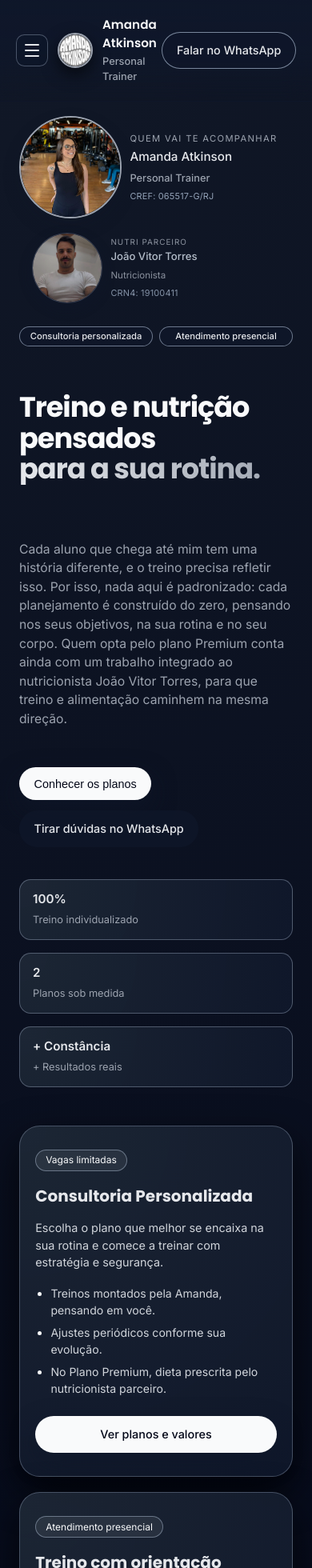
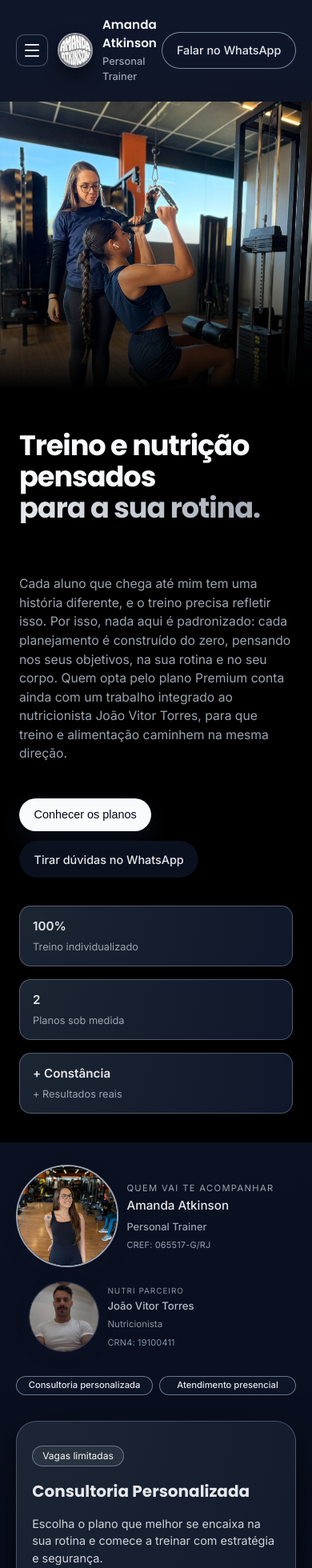
Before and after one commit to annamayatk/landing-page-amanda, a React (Vite) app: page / in a window 390 px wide. Shown: the top 1960 px of the page at 80% size. Built offline with nearby package versions, Linux system fonts and the light colour scheme.

Commit message:
feat: redesenha a home com fotos de treino e seção da Amanda
Co-authored-by: Cursor <cursoragent@cursor.com>

```diff
--- a/package.json
+++ b/package.json
@@ -12,6 +12,7 @@
     "db:generate": "drizzle-kit generate",
     "db:migrate": "drizzle-kit migrate",
     "db:push": "drizzle-kit push",
+    "db:check": "node --env-file=.env scripts/check-db.mjs",
     "db:studio": "drizzle-kit studio"
   },
   "dependencies": {
--- a/src/App.css
+++ b/src/App.css
@@ -265,18 +265,69 @@ h6,
 }
 
 .hero {
+  display: flex;
+  flex-direction: column;
+  gap: 0;
+  padding: 0;
+  max-width: none;
+  margin: 0;
+}
+
+.hero-cinematic {
+  position: relative;
   display: grid;
-  grid-template-columns: minmax(0, 1.5fr) minmax(0, 1.1fr);
-  gap: 3rem;
-  padding: 2rem 5vw 4rem;
-  max-width: 1120px;
-  margin: 0 auto;
+  grid-template-columns: minmax(280px, 1.08fr) minmax(300px, 0.92fr);
+  align-items: stretch;
+  min-height: min(82vh, 740px);
+  background: #000;
+  overflow: hidden;
+}
+
+.hero-cinematic-photo {
+  position: relative;
+  min-height: min(82vh, 740px);
+}
+
+.hero-cinematic-photo img {
+  position: absolute;
+  inset: 0;
+  display: block;
+  width: 100%;
+  height: 100%;
+  object-fit: cover;
+  object-position: 48% 16%;
+}
+
+.hero-cinematic-photo::after {
+  content: '';
+  position: absolute;
+  inset: 0;
+  background:
+    linear-gradient(
+      to right,
+      transparent 34%,
+      rgba(0, 0, 0, 0.45) 66%,
+      #000 100%
+    ),
+    linear-gradient(to top, rgba(0, 0, 0, 0.28) 0%, transparent 32%);
+  pointer-events: none;
+}
+
+.hero-cinematic h1 {
+  font-size: clamp(2.15rem, 3.2vw, 3.05rem);
 }
 
 .hero-content {
   display: flex;
   flex-direction: column;
-  gap: 1.5rem;
+  justify-content: center;
+  gap: 1.2rem;
+  padding: 3rem 5vw 3rem 1.25rem;
+}
+
+.hero-team-band {
+  width: min(1120px, calc(100% - 10vw));
+  margin: 2.25rem auto 0;
 }
 
 .hero-team-intro {
@@ -516,7 +567,6 @@ a.hero-tag-link:hover {
 }
 
 .hero-card {
-  align-self: center;
   background: radial-gradient(circle at top left, rgba(31, 41, 55, 0.9), rgba(15, 23, 42, 1));
   border-radius: 1.6rem;
   padding: 1.8rem 1.6rem;
@@ -525,10 +575,11 @@ a.hero-tag-link:hover {
 }
 
 .hero-cards {
-  align-self: center;
-  display: flex;
-  flex-direction: column;
+  display: grid;
+  grid-template-columns: repeat(2, minmax(0, 1fr));
   gap: 1.2rem;
+  width: min(1120px, calc(100% - 10vw));
+  margin: 2.25rem auto 4rem;
 }
 
 .hero-badge {
@@ -988,6 +1039,78 @@ a.hero-tag-link:hover {
   color: #d1d5db;
 }
 
+.about-split {
+  display: grid;
+  grid-template-columns: minmax(280px, 1.08fr) minmax(280px, 0.92fr);
+  align-items: stretch;
+  min-height: min(78vh, 700px);
+  background: #000;
+  overflow: hidden;
+}
+
+.about-split-photo {
+  position: relative;
+  min-height: min(78vh, 700px);
+}
+
+.about-split-photo img {
+  position: absolute;
+  inset: 0;
+  display: block;
+  width: 100%;
+  height: 100%;
+  object-fit: cover;
+  object-position: 48% 16%;
+}
+
+.about-split-photo::after {
+  content: '';
+  position: absolute;
+  inset: 0;
+  background:
+    linear-gradient(
+      to right,
+      transparent 36%,
+      rgba(0, 0, 0, 0.42) 68%,
+      #000 100%
+    ),
+    linear-gradient(to top, rgba(0, 0, 0, 0.28) 0%, transparent 32%);
+  pointer-events: none;
+}
+
+.about-split-content {
+  display: flex;
+  flex-direction: column;
+  justify-content: center;
+  padding: 4rem 5vw 4rem 1.25rem;
+  max-width: 38rem;
+}
+
+.about-split-content h2 {
+  margin: 0 0 1.15rem;
+  font-size: clamp(1.7rem, 2.6vw, 2.4rem);
+  font-weight: 600;
+  line-height: 1.2;
+  color: #f9fafb;
+}
+
+.about-split-content p {
+  margin: 0 0 1rem;
+  font-size: 0.98rem;
+  line-height: 1.65;
+  color: #d1d5db;
+}
+
+.about-split-highlight {
+  font-style: italic;
+  color: #f3f4f6 !important;
+}
+
+.about-split-cta {
+  align-self: flex-start;
+  margin-top: 0.85rem;
+}
+
 .section-cta {
   padding-bottom: 4.5rem;
 }
@@ -1171,9 +1294,38 @@ a.hero-tag-link:hover {
     display: none;
   }
 
-  .hero {
+  .hero-cinematic {
     grid-template-columns: minmax(0, 1fr);
-    padding-top: 1.15rem;
+    min-height: 0;
+  }
+
+  .hero-cinematic-photo {
+    min-height: 360px;
+    max-height: 56vh;
+  }
+
+  .hero-cinematic-photo::after {
+    background: linear-gradient(
+      to bottom,
+      transparent 42%,
+      rgba(0, 0, 0, 0.55) 78%,
+      #000 100%
+    );
+  }
+
+  .hero-content {
+    padding: 1.4rem 1.5rem 2.25rem;
+  }
+
+  .hero-team-band {
+    width: calc(100% - 3rem);
+    margin: 1.75rem auto 0;
+  }
+
+  .hero-cards {
+    grid-template-columns: minmax(0, 1fr);
+    width: calc(100% - 3rem);
+    margin-top: 1.75rem;
   }
 
   .plans-grid {
@@ -1193,6 +1345,30 @@ a.hero-tag-link:hover {
     grid-template-columns: minmax(0, 1fr);
   }
 
+  .about-split {
+    grid-template-columns: minmax(0, 1fr);
+    min-height: 0;
+  }
+
+  .about-split-photo {
+    min-height: 340px;
+    max-height: 52vh;
+  }
+
+  .about-split-photo::after {
+    background: linear-gradient(
+      to bottom,
+      transparent 42%,
+      rgba(0, 0, 0, 0.5) 76%,
+      #000 100%
+    );
+  }
+
+  .about-split-content {
+    padding: 1.5rem 1.5rem 3rem;
+    max-width: none;
+  }
+
   .section {
     padding-inline: 1.5rem;
   }
@@ -1223,7 +1399,15 @@ a.hero-tag-link:hover {
   }
 
   .hero {
-    padding-inline: 1.5rem;
+    padding-inline: 0;
+  }
+
+  .hero-cards {
+    width: calc(100% - 2.5rem);
+  }
+
+  .hero-team-band {
+    width: calc(100% - 2.5rem);
   }
 
   .hero-highlights {
@@ -1251,6 +1435,18 @@ a.hero-tag-link:hover {
 
   .cta-card {
     padding-inline: 1.3rem;
+  }
+
+  .about-split-photo {
+    min-height: 280px;
+  }
+
+  .about-split-content {
+    padding-inline: 1.25rem;
+  }
+
+  .about-split-cta {
+    width: 100%;
   }
 }
 
--- a/src/components/Header.tsx
+++ b/src/components/Header.tsx
@@ -8,6 +8,7 @@ const drawerLinks = [
   { to: '/consultoria', label: 'Consultoria' },
   { to: '/atendimento-presencial', label: 'Personal' },
   { to: '/#resultados', label: 'Resultados' },
+  { to: '/#amanda', label: 'Amanda' },
   { to: '/#contato', label: 'Contato' },
 ] as const
 
@@ -123,6 +124,7 @@ export function Header() {
           <Link to="/consultoria">Consultoria</Link>
           <Link to="/atendimento-presencial">Personal</Link>
           <Link to="/#resultados">Resultados</Link>
+          <Link to="/#amanda">Amanda</Link>
           <Link to="/#contato">Contato</Link>
         </nav>
 
--- a/src/pages/Home.tsx
+++ b/src/pages/Home.tsx
@@ -1,6 +1,8 @@
 import { useEffect, useState } from 'react'
 import { Link } from 'react-router-dom'
 import amandaPhoto from '../assets/amanda.jpeg'
+import amandaTreinoPhoto from '../assets/amanda-treino.jpg'
+import amandaTreinoPuxadaPhoto from '../assets/amanda-treino-puxada.jpg'
 import joaoVitorPhoto from '../assets/joao-vitor-torres.png'
 import resultado1 from '../assets/resultado1.jpeg'
 import resultado2 from '../assets/resultado2.jpeg'
@@ -32,7 +34,64 @@ export function Home() {
 
       <main>
         <section className="hero" id="inicio">
-          <div className="hero-content">
+          <div className="hero-cinematic">
+            <div className="hero-cinematic-photo">
+              <img
+                src={amandaTreinoPuxadaPhoto}
+                alt="Amanda Atkinson corrigindo a execução de uma puxada alta com aluna na academia"
+              />
+            </div>
+            <div className="hero-content">
+              <h1>
+                Treino e nutrição pensados
+                <span> para a sua rotina.</span>
+              </h1>
+              <p className="hero-subtitle">
+                Cada aluno que chega até mim tem uma história diferente, e o
+                treino precisa refletir isso. Por isso, nada aqui é padronizado:
+                cada planejamento é construído do zero, pensando nos seus
+                objetivos, na sua rotina e no seu corpo. Quem opta pelo plano
+                Premium conta ainda com um trabalho integrado ao nutricionista
+                João Vitor Torres, para que treino e alimentação caminhem na
+                mesma direção.
+              </p>
+
+              <div className="hero-actions">
+                <button
+                  type="button"
+                  className="btn btn-primary"
+                  onClick={() => setPlanosModalOpen(true)}
+                >
+                  Conhecer os planos
+                </button>
+                <a
+                  href="https://wa.me/553284695345"
+                  className="btn btn-ghost"
+                  target="_blank"
+                  rel="noreferrer"
+                >
+                  Tirar dúvidas no WhatsApp
+                </a>
+              </div>
+
+              <div className="hero-highlights">
+                <div>
+                  <span className="highlight-number">100%</span>
+                  <span className="highlight-label">Treino individualizado</span>
+                </div>
+                <div>
+                  <span className="highlight-number">2</span>
+                  <span className="highlight-label">Planos sob medida</span>
+                </div>
+                <div>
+                  <span className="highlight-number">+ Constância</span>
+                  <span className="highlight-label">+ Resultados reais</span>
+                </div>
+              </div>
+            </div>
+          </div>
+
+          <div className="hero-team-band">
             <div className="hero-team-intro">
               <div className="amanda-intro">
                 <div className="amanda-intro-top">
@@ -80,46 +139,6 @@ export function Home() {
                     Atendimento presencial
                   </Link>
                 </div>
-              </div>
-            </div>
-            <h1>
-              Treino e nutrição pensados
-              <span> para a sua rotina.</span>
-            </h1>
-            <p className="hero-subtitle">
-              Cada aluno que chega até mim tem uma história diferente, e o treino precisa refletir isso. Por isso, nada aqui é padronizado: cada planejamento é construído do zero, pensando nos seus objetivos, na sua rotina e no seu corpo. Quem opta pelo plano Premium conta ainda com um trabalho integrado ao nutricionista João Vitor Torres, para que treino e alimentação caminhem na mesma direção.
-            </p>
-
-            <div className="hero-actions">
-              <button
-                type="button"
-                className="btn btn-primary"
-                onClick={() => setPlanosModalOpen(true)}
-              >
-                Conhecer os planos
-              </button>
-              <a
-                href="https://wa.me/553284695345"
-                className="btn btn-ghost"
-                target="_blank"
-                rel="noreferrer"
-              >
-                Tirar dúvidas no WhatsApp
-              </a>
-            </div>
-
-            <div className="hero-highlights">
-              <div>
-                <span className="highlight-number">100%</span>
-                <span className="highlight-label">Treino individualizado</span>
-              </div>
-              <div>
-                <span className="highlight-number">2</span>
-                <span className="highlight-label">Planos sob medida</span>
-              </div>
-              <div>
-                <span className="highlight-number">+ Constância</span>
-                <span className="highlight-label">+ Resultados reais</span>
               </div>
             </div>
           </div>
@@ -241,6 +260,45 @@ export function Home() {
           </div>
         </section>
 
+        <section className="about-split" id="amanda" aria-labelledby="about-amanda-title">
+          <div className="about-split-photo">
+            <img
+              src={amandaTreinoPhoto}
+              alt="Amanda Atkinson corrigindo um desenvolvimento de ombros com aluna na academia"
+            />
+          </div>
+          <div className="about-split-content">
+            <h2 id="about-amanda-title">Quem é Amanda Atkinson?</h2>
+            <p>
+              Amanda é personal trainer (CREF 065517-G/RJ). Quando você entra na
+              consultoria, o acompanhamento é 100% individual. O treino é pensado do
+              zero para o seu objetivo, a sua rotina e o seu corpo.
+            </p>
+            <p>
+              Enquanto muita consultoria online entrega uma planilha pronta e
+              some, eu construo cada planejamento do zero, levando em conta
+              seu histórico e fico ao seu lado ao longo de todo o processo. No
+              Plano Premium, o trabalho é integrado ao nutricionista João Vitor
+              Torres.
+            </p>
+            <p>
+              A metodologia une treino estruturado com acompanhamento de perto.
+              Sem radicalismo e planilha genérica, sem treino igual para todo
+              mundo.
+            </p>
+            <p className="about-split-highlight">
+              O resultado são alunas e alunos que finalmente evoluem, e mantém resultados duradouros.
+            </p>
+            <button
+              type="button"
+              className="btn btn-primary about-split-cta"
+              onClick={() => setPlanosModalOpen(true)}
+            >
+              Quero evoluir de verdade
+            </button>
+          </div>
+        </section>
+
         <section className="section section-cta" id="contato">
           <div className="cta-card">
             <h2>Pronta para começar?</h2>
```
Also changed, not shown: scripts/apply-schedule-migration.mjs (added, +34 -0 lines), scripts/check-db.mjs (added, +49 -0 lines), src/assets/amanda-treino-puxada.jpg (added), src/assets/amanda-treino.jpg (added).
